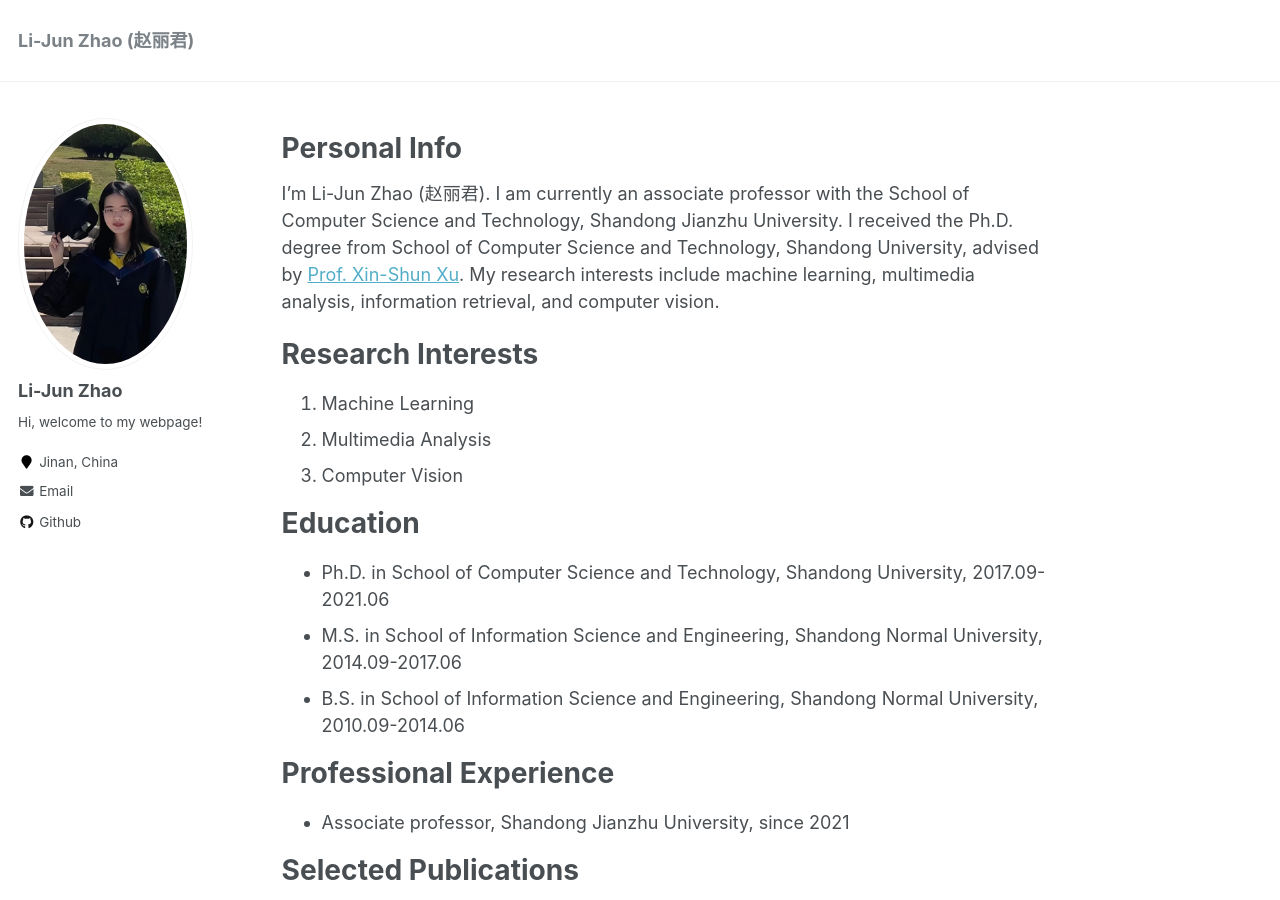
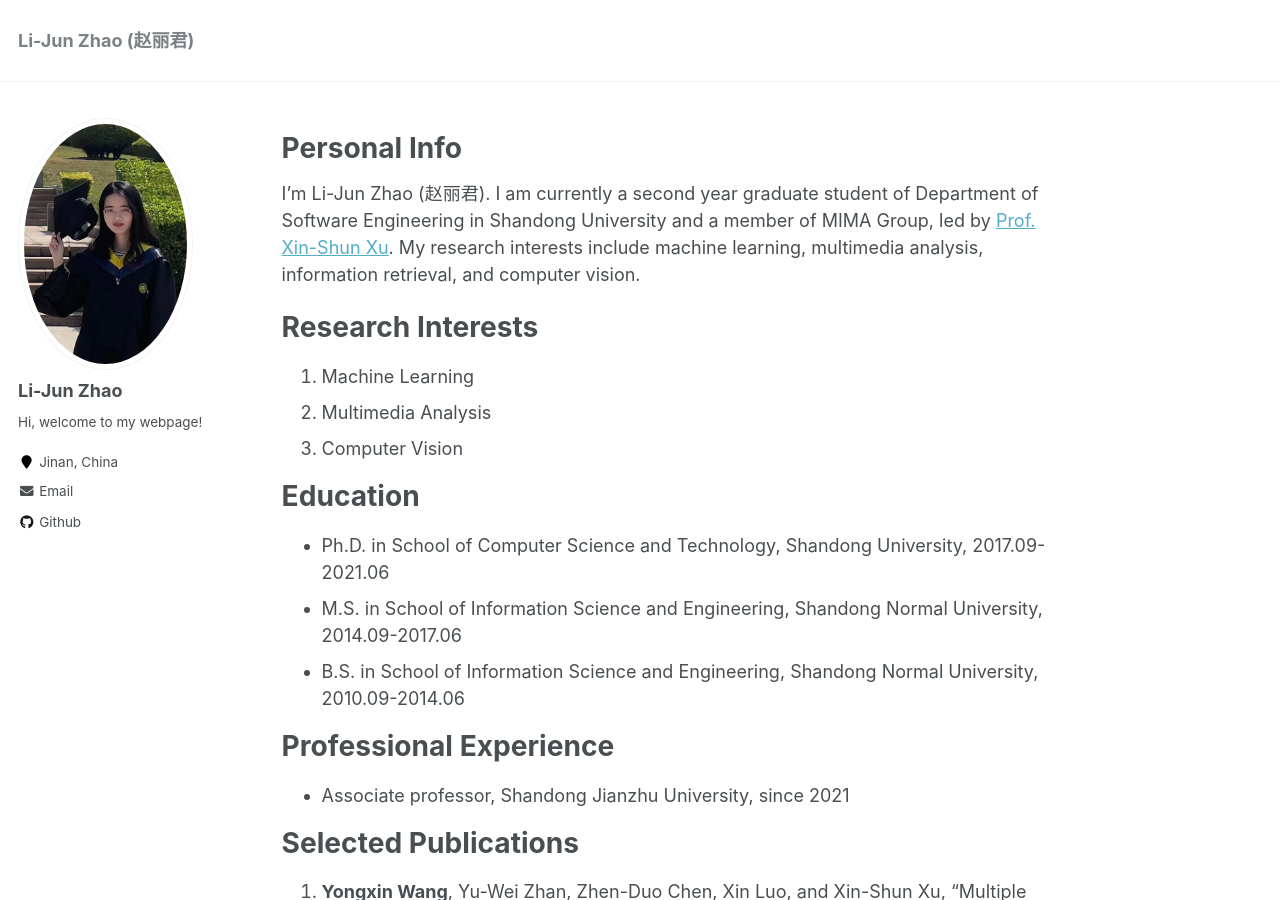
Before and after one commit to Legenddddd/Legenddddd.github.io, a Jekyll site: the page built from _pages/about.md, in a window 1280 px wide and 900 px high. Built offline with Jekyll 4.4.1, drawn with Linux system fonts in a browser that asks for light colours.

Commit message:
Update about.md

```diff
--- a/_pages/about.md
+++ b/_pages/about.md
@@ -10,7 +10,7 @@ redirect_from:
 
 Personal Info
 ======
-I'm Li-Jun Zhao (赵丽君). I am currently an associate professor with the School of Computer Science and Technology, Shandong Jianzhu University. I received the Ph.D. degree from School of Computer Science and Technology, Shandong University, advised by [Prof. Xin-Shun Xu](https://faculty.sdu.edu.cn/xuxinshun/zh_CN/index.htm). My research interests include machine learning, multimedia analysis, information retrieval, and computer vision.
+I'm Li-Jun Zhao (赵丽君). I am currently a second year graduate student of Department of Software Engineering in Shandong University and a member of MIMA Group, led by [Prof. Xin-Shun Xu](https://faculty.sdu.edu.cn/xuxinshun/zh_CN/index.htm). My research interests include machine learning, multimedia analysis, information retrieval, and computer vision.
 
 [^_^]: # Click [here](https://yxinwang.github.io/files/CV-yongxinwang.pdf) to view my up-to-date CV.
 
```
